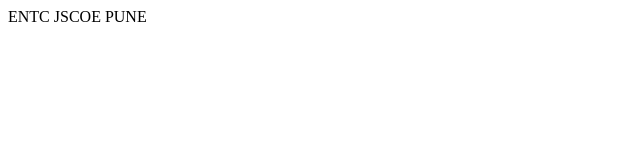
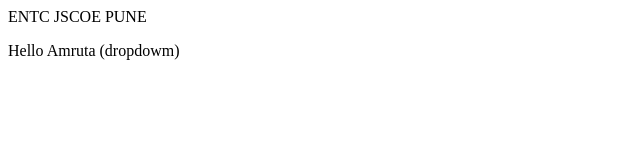
Before and after one commit to amrutaavhale5/localrepo, a plain HTML site: page index.html in a window 1280 px wide. Shown: the whole page, without its empty margins (0-640 px from the left). Drawn offline with Linux system fonts and the light colour scheme.

Commit message:
Update index.html

```diff
--- a/index.html
+++ b/index.html
@@ -1 +1,2 @@
 <p>ENTC  JSCOE PUNE</p>
+<p>Hello Amruta (dropdowm)</p>
```
